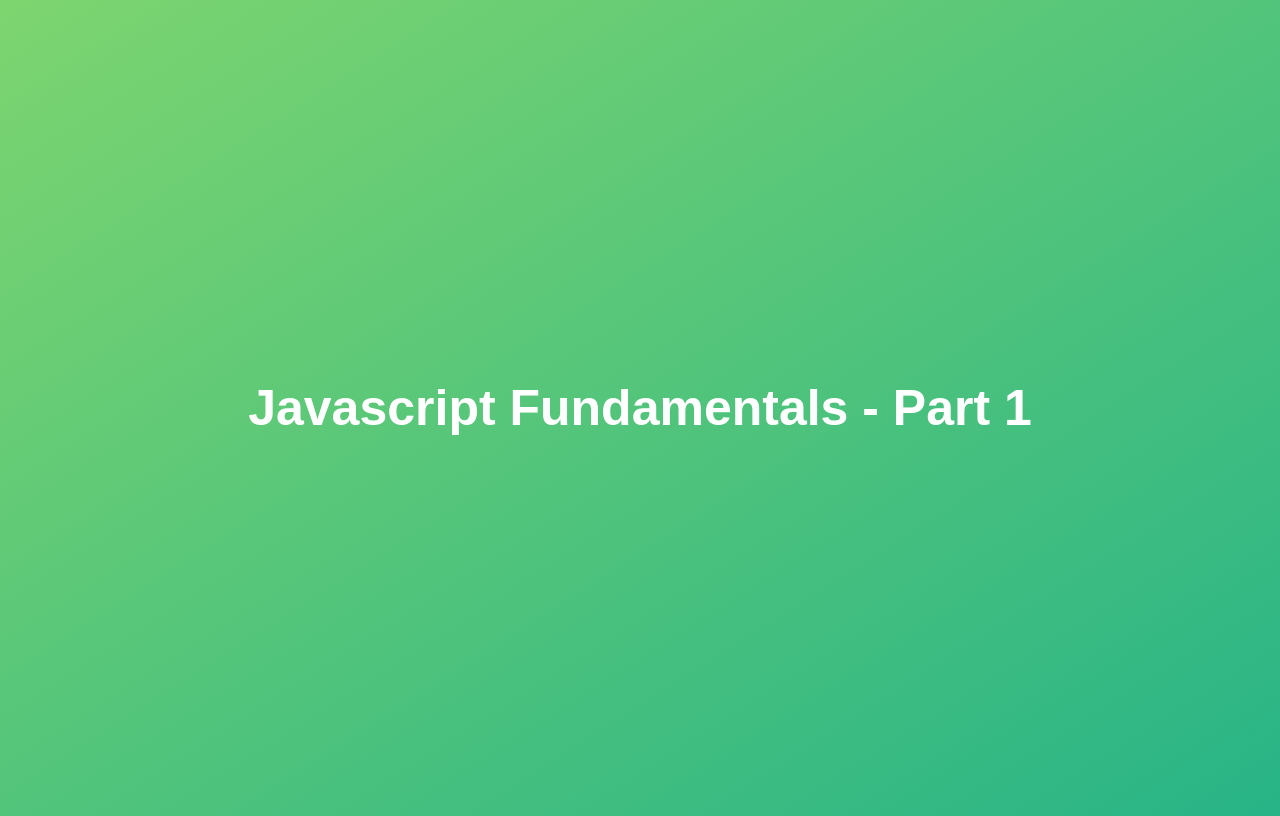
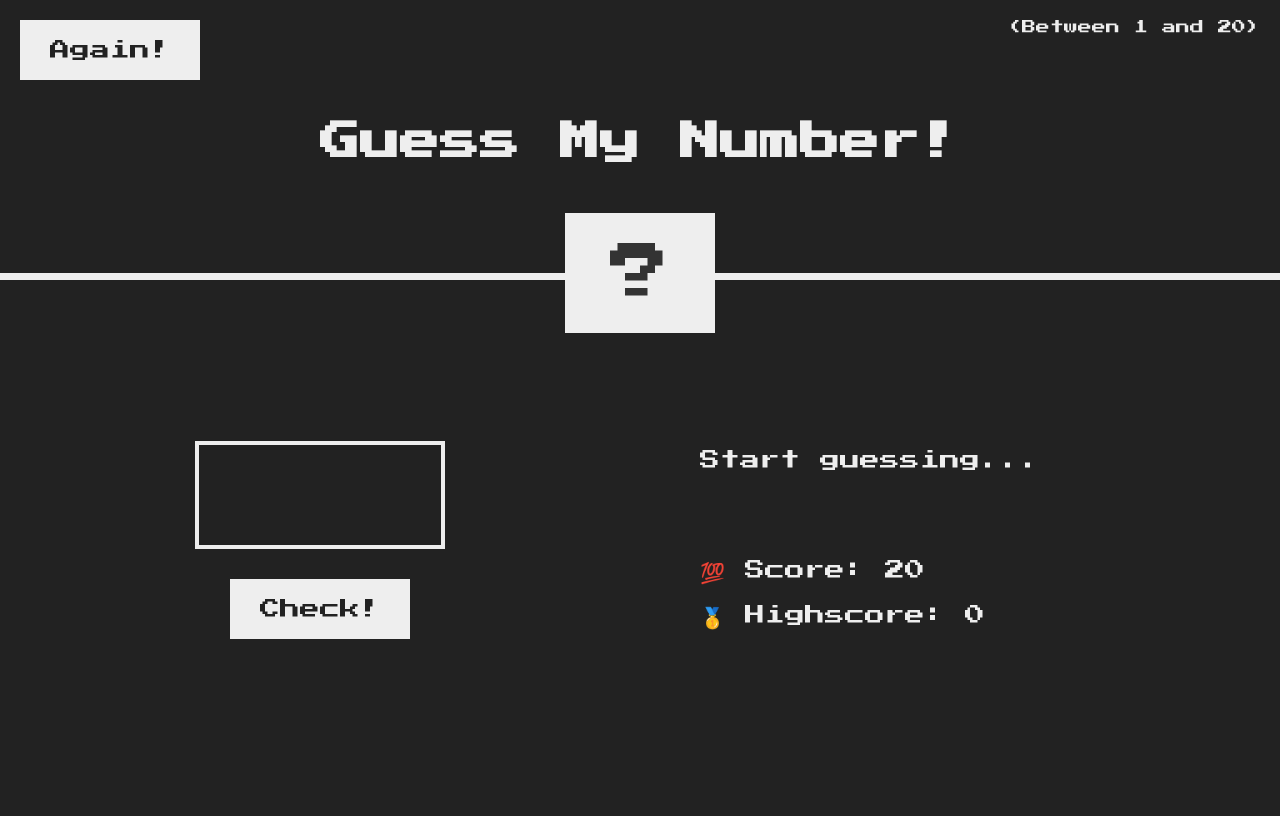
Before and after one commit to jetejeda/javaScript-0-to-expert, a plain HTML site: page DOM-And-Events-Fundamentals/index.html in a window 1280 px wide. Drawn offline with Linux system fonts and the light colour scheme.

Commit message:
html and css starter code added

```diff
--- a/DOM-And-Events-Fundamentals/index.html
+++ b/DOM-And-Events-Fundamentals/index.html
@@ -4,29 +4,29 @@
     <meta charset="UTF-8" />
     <meta name="viewport" content="width=device-width, initial-scale=1.0" />
     <meta http-equiv="X-UA-Compatible" content="ie=edge" />
-    <title>Javascript Fundamentals - Part 1</title>
-    <style>
-      body {
-        height: 100vh;
-        display: flex;
-        align-items: center;
-        background: linear-gradient(to top left, #28b487, #7dd56f);
-      }
-
-      h1 {
-        font-family: sans-serif;
-        font-size: 50px;
-        line-height: 1.3;
-        width: 100%;
-        padding: 30px;
-        text-align: center;
-        color: white;
-      }
-    </style>
+    <link rel="stylesheet" href="style.css" />
+    <title>Guess My Number!</title>
   </head>
-
   <body>
-    <h1>Javascript Fundamentals - Part 1</h1>
-    <script src="./script.js"></script>
+    <header>
+      <h1>Guess My Number!</h1>
+      <p class="between">(Between 1 and 20)</p>
+      <button class="btn again">Again!</button>
+      <div class="number">?</div>
+    </header>
+    <main>
+      <section class="left">
+        <input type="number" class="guess" />
+        <button class="btn check">Check!</button>
+      </section>
+      <section class="right">
+        <p class="message">Start guessing...</p>
+        <p class="label-score">💯 Score: <span class="score">20</span></p>
+        <p class="label-highscore">
+          🥇 Highscore: <span class="highscore">0</span>
+        </p>
+      </section>
+    </main>
+    <script src="script.js"></script>
   </body>
 </html>
--- /dev/null
+++ b/DOM-And-Events-Fundamentals/style.css
@@ -0,0 +1,119 @@
+@import url("https://fonts.googleapis.com/css?family=Press+Start+2P&display=swap");
+
+* {
+  margin: 0;
+  padding: 0;
+  box-sizing: inherit;
+}
+
+html {
+  font-size: 62.5%;
+  box-sizing: border-box;
+}
+
+body {
+  font-family: "Press Start 2P", sans-serif;
+  color: #eee;
+  background-color: #222;
+  /* background-color: #60b347; */
+}
+
+/* LAYOUT */
+header {
+  position: relative;
+  height: 35vh;
+  border-bottom: 7px solid #eee;
+}
+
+main {
+  height: 65vh;
+  color: #eee;
+  display: flex;
+  align-items: center;
+  justify-content: space-around;
+}
+
+.left {
+  width: 52rem;
+  display: flex;
+  flex-direction: column;
+  align-items: center;
+}
+
+.right {
+  width: 52rem;
+  font-size: 2rem;
+}
+
+/* ELEMENTS STYLE */
+h1 {
+  font-size: 4rem;
+  text-align: center;
+  position: absolute;
+  width: 100%;
+  top: 52%;
+  left: 50%;
+  transform: translate(-50%, -50%);
+}
+
+.number {
+  background: #eee;
+  color: #333;
+  font-size: 6rem;
+  width: 15rem;
+  padding: 3rem 0rem;
+  text-align: center;
+  position: absolute;
+  bottom: 0;
+  left: 50%;
+  transform: translate(-50%, 50%);
+}
+
+.between {
+  font-size: 1.4rem;
+  position: absolute;
+  top: 2rem;
+  right: 2rem;
+}
+
+.again {
+  position: absolute;
+  top: 2rem;
+  left: 2rem;
+}
+
+.guess {
+  background: none;
+  border: 4px solid #eee;
+  font-family: inherit;
+  color: inherit;
+  font-size: 5rem;
+  padding: 2.5rem;
+  width: 25rem;
+  text-align: center;
+  display: block;
+  margin-bottom: 3rem;
+}
+
+.btn {
+  border: none;
+  background-color: #eee;
+  color: #222;
+  font-size: 2rem;
+  font-family: inherit;
+  padding: 2rem 3rem;
+  cursor: pointer;
+}
+
+.btn:hover {
+  background-color: #ccc;
+}
+
+.message {
+  margin-bottom: 8rem;
+  height: 3rem;
+}
+
+.label-score {
+  margin-bottom: 2rem;
+}
```
